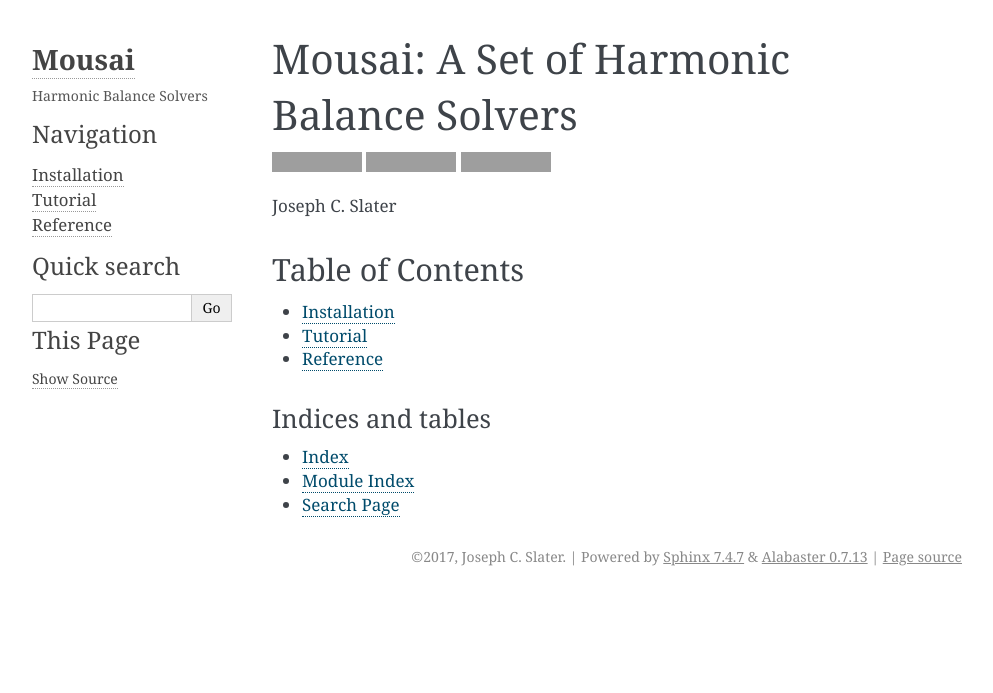
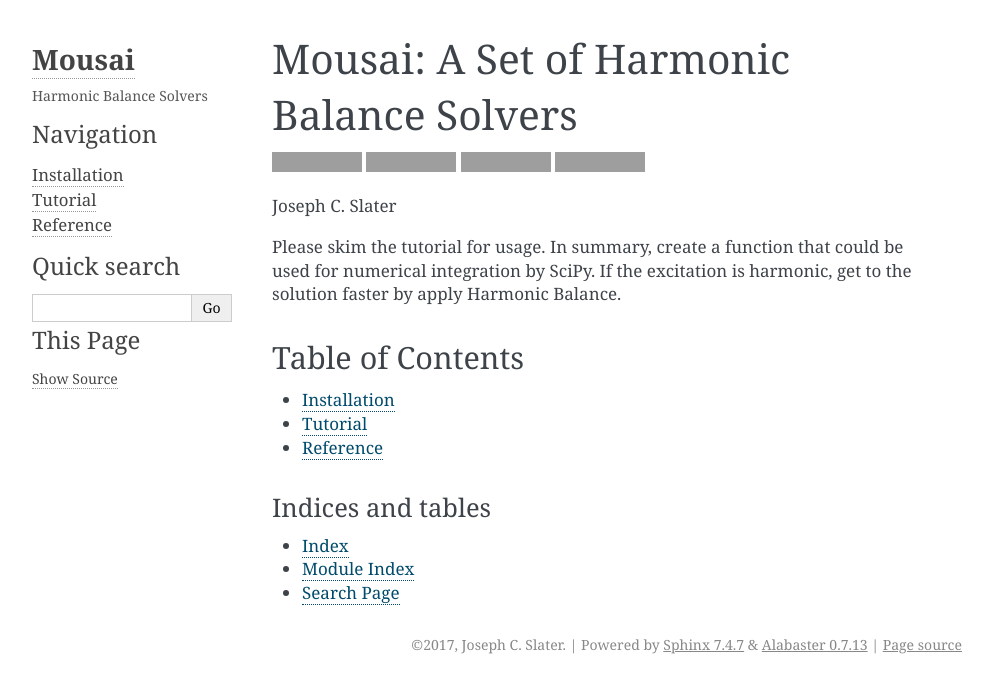
Before and after one commit to josephcslater/mousai, a Sphinx documentation site: the page built from docs/index.rst, in a window 1280 px wide. Shown: the top 693 px of the page, without its empty margins (148-1141 px from the left). Built offline with Sphinx 7.4.7, drawn with Linux system fonts in a browser that asks for light colours; grey boxes are pictures that could not be loaded.

Commit message:
Update index.rst

```diff
--- a/docs/index.rst
+++ b/docs/index.rst
@@ -17,8 +17,12 @@
 .. image:: https://img.shields.io/pypi/v/mousai.svg
    :target: https://img.shields.io/pypi/v/mousai
 
+.. image:: https://img.shields.io/badge/Say%20Thanks-!-1EAEDB.svg
+   :target: https://saythanks.io/to/josephcslater
 
 Joseph C. Slater
+
+Please skim the tutorial for usage. In summary, create a function that could be used for numerical integration by SciPy. If the excitation is harmonic, get to the solution faster by apply Harmonic Balance.
 
 Table of Contents
 -----------------
```
